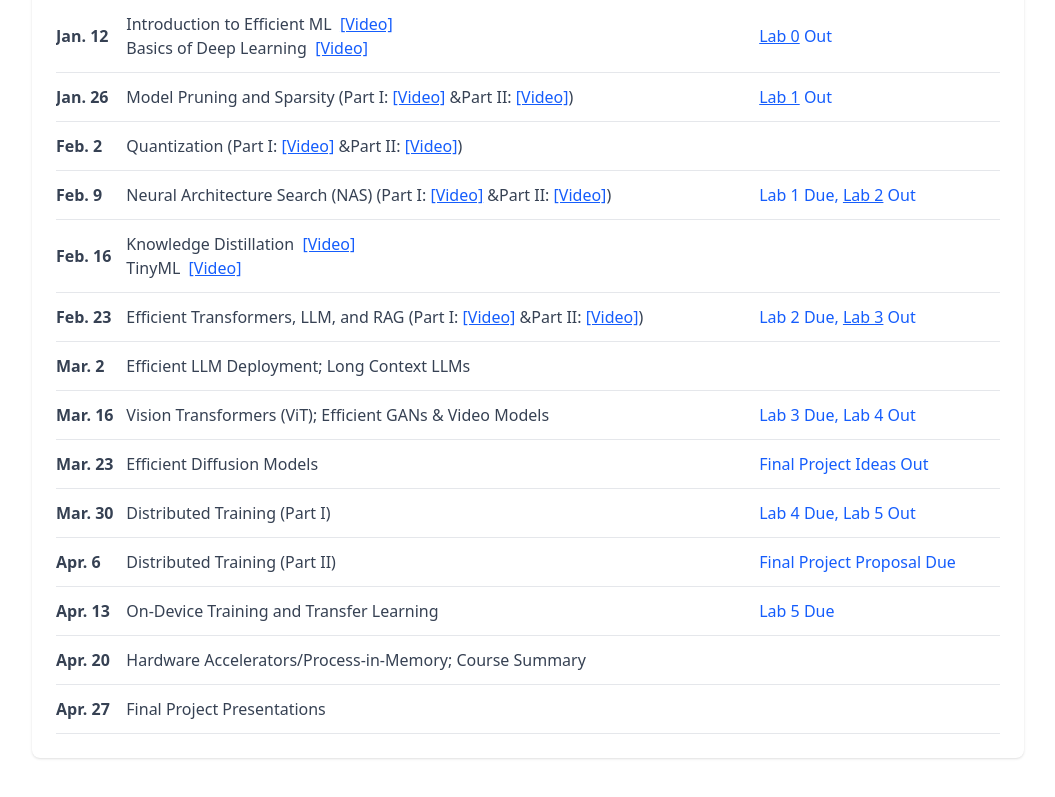
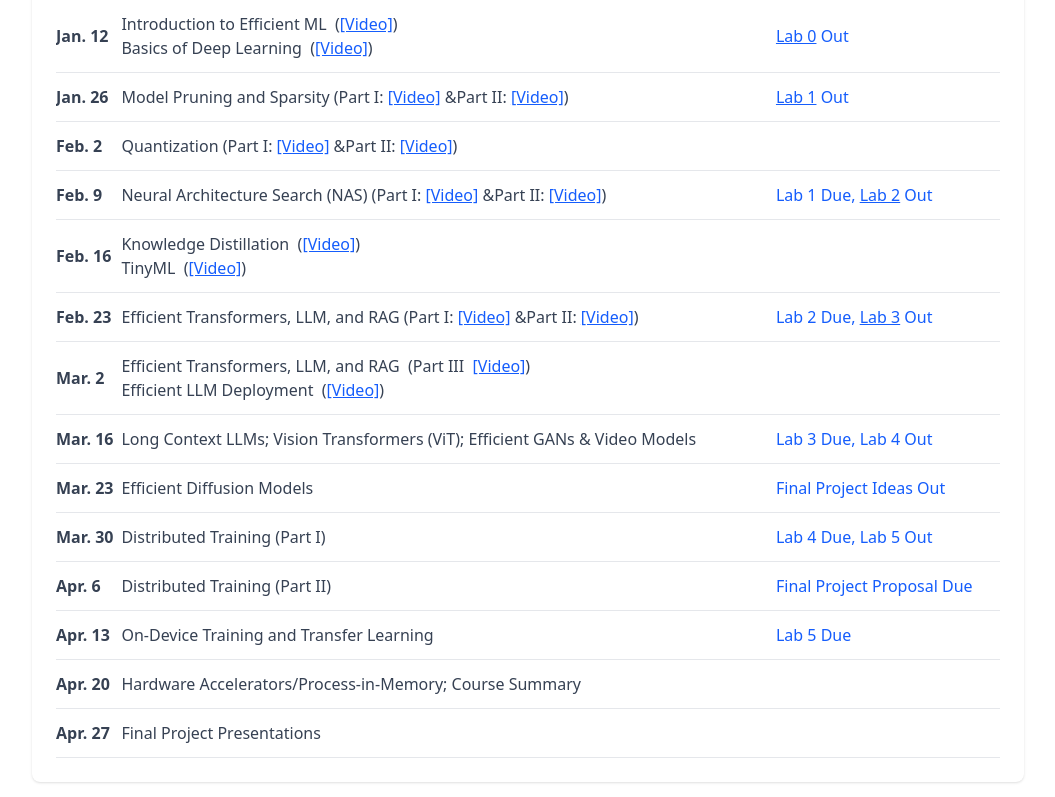
Before and after one commit to NEXUS-Pitt/nexus-pitt.github.io, a React (Vite) app: page /#/course in a window 1280 px wide. Shown: the part 1242-2039 px from the top of the page, without its empty margins (112-1167 px from the left). Built offline with nearby package versions, Linux system fonts and the light colour scheme; a web font is replaced by a local one.

Commit message:
Update CoursePage.tsx

```diff
--- a/src/components/Course/CoursePage.tsx
+++ b/src/components/Course/CoursePage.tsx
@@ -142,10 +142,10 @@ const CoursePage: React.FC = () => {
                                         <td className="py-3 font-semibold">Jan. 12</td>
                                         <td className="py-3">
                                             Introduction to Efficient ML
-                                            &nbsp;<a href="https://youtu.be/amAnp0bzS14" className="text-blue-600 underline" target="_blank" rel="noopener noreferrer">[Video]</a>
+                                            &nbsp;(<a href="https://youtu.be/amAnp0bzS14" className="text-blue-600 underline" target="_blank" rel="noopener noreferrer">[Video]</a>)
                                             <br />
                                             Basics of Deep Learning
-                                            &nbsp;<a href="https://youtu.be/rm6u0G9SKKA" className="text-blue-600 underline" target="_blank" rel="noopener noreferrer">[Video]</a>
+                                            &nbsp;(<a href="https://youtu.be/rm6u0G9SKKA" className="text-blue-600 underline" target="_blank" rel="noopener noreferrer">[Video]</a>)
                                         </td>
                                         <td className="py-3 text-blue-600">
                                         <a href="https://colab.research.google.com/drive/1U5-7mX9DuV8_krZR9eMocZoO-kabR0qT" className="text-blue-600 underline" target="_blank" rel="noopener noreferrer">Lab 0</a> Out
@@ -176,10 +176,10 @@ const CoursePage: React.FC = () => {
                                         <td className="py-3 font-semibold">Feb. 16</td>
                                         <td className="py-3">
                                             Knowledge Distillation
-                                            &nbsp;<a href="https://youtu.be/khDgn1rU0s4" className="text-blue-600 underline" target="_blank" rel="noopener noreferrer">[Video]</a>
+                                            &nbsp;(<a href="https://youtu.be/khDgn1rU0s4" className="text-blue-600 underline" target="_blank" rel="noopener noreferrer">[Video]</a>)
                                             <br />
                                             TinyML
-                                            &nbsp;<a href="https://youtu.be/Vuw6rFj4gn8" className="text-blue-600 underline" target="_blank" rel="noopener noreferrer">[Video]</a>
+                                            &nbsp;(<a href="https://youtu.be/Vuw6rFj4gn8" className="text-blue-600 underline" target="_blank" rel="noopener noreferrer">[Video]</a>)
                                         </td>
                                         <td className="py-3" />
                                     </tr>
@@ -193,14 +193,18 @@ const CoursePage: React.FC = () => {
                                     <tr className="border-b border-gray-200">
                                         <td className="py-3 font-semibold">Mar. 2</td>
                                         <td className="py-3">
-                                            Efficient LLM Deployment; Long Context LLMs
+                                            Efficient Transformers, LLM, and RAG
+                                            &nbsp;(Part III &nbsp;<a href="https://youtu.be/sVclQpdWsx8" className="text-blue-600 underline" target="_blank" rel="noopener noreferrer">[Video]</a>)
+                                            <br />
+                                            Efficient LLM Deployment
+                                            &nbsp;(<a href="https://youtu.be/6-bbvFbBAJk" className="text-blue-600 underline" target="_blank" rel="noopener noreferrer">[Video]</a>)
                                         </td>
                                         <td className="py-3" />
                                     </tr>
                                     <tr className="border-b border-gray-200">
                                         <td className="py-3 font-semibold">Mar. 16</td>
                                         <td className="py-3">
-                                            Vision Transformers (ViT); Efficient GANs &amp; Video Models
+                                            Long Context LLMs; Vision Transformers (ViT); Efficient GANs &amp; Video Models
                                         </td>
                                         <td className="py-3 text-blue-600">
                                             Lab 3 Due, Lab 4 Out
```
